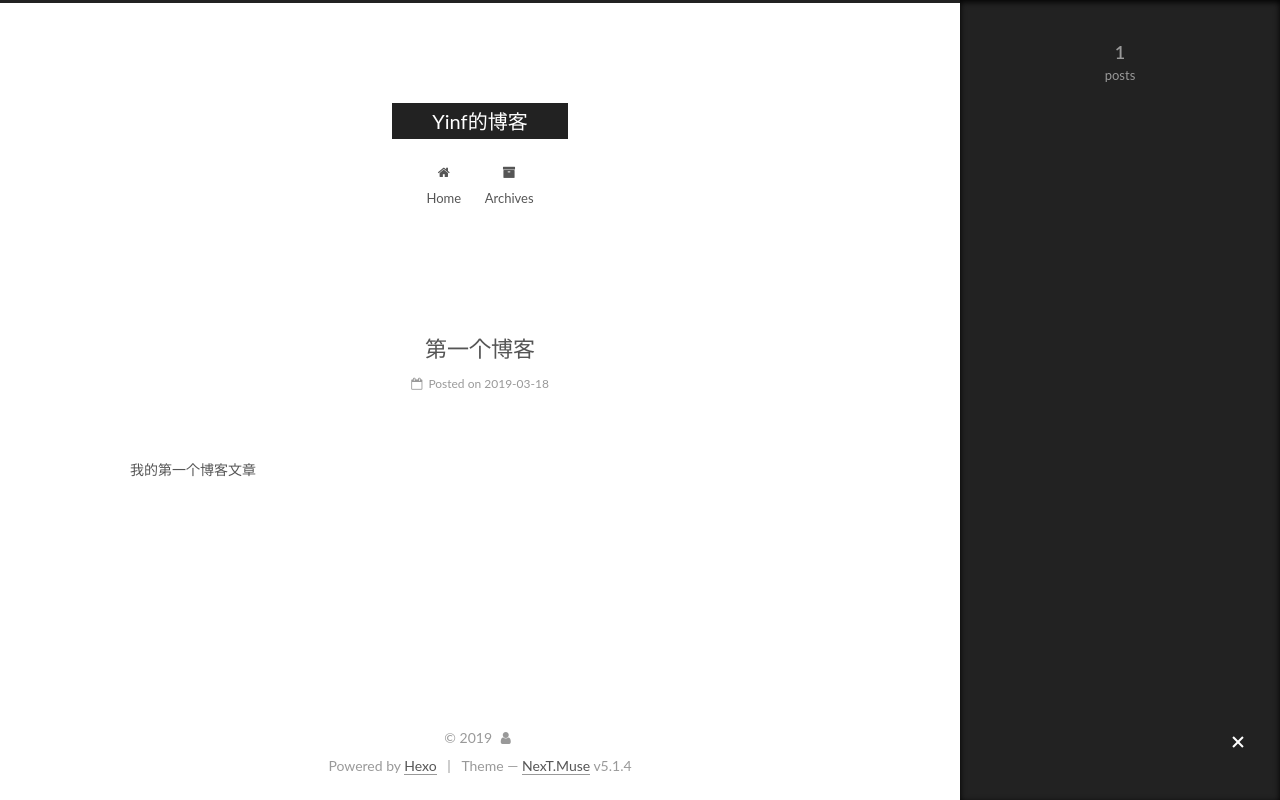
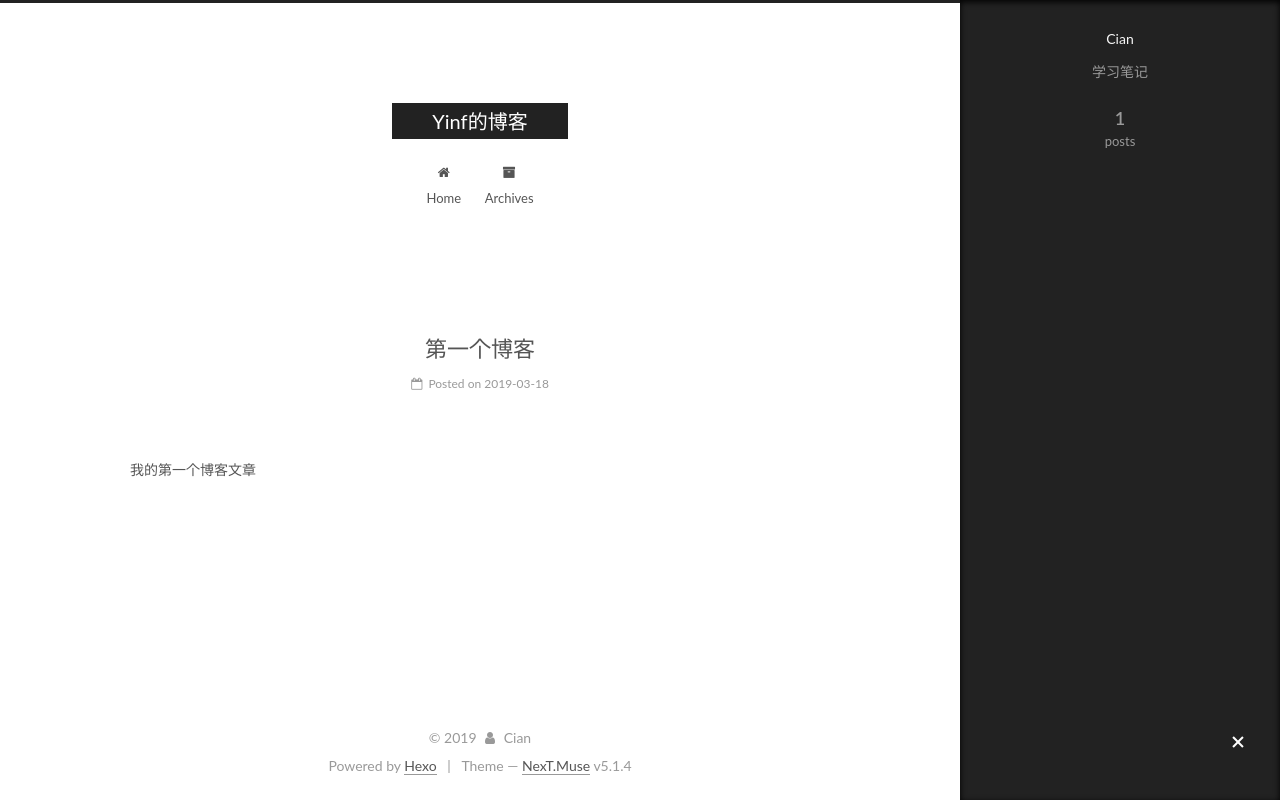
Before and after one commit to yinhf0922/yinhf0922.github.io, a plain HTML site: page index.html in a window 1280 px wide. Both pictures are taken after a click on the element 1238 px from the left and 743 px from the top of the page. Drawn offline with Linux system fonts and the light colour scheme.

Commit message:
Site updated: 2019-03-18 16:49:45

```diff
--- a/css/main.css
+++ b/css/main.css
@@ -1822,7 +1822,7 @@ pre .javascript .function {
   width: 4px;
   height: 4px;
   border-radius: 50%;
-  background: #622de5;
+  background: #913b6b;
 }
 .links-of-blogroll {
   font-size: 13px;
--- a/index.html
+++ b/index.html
@@ -79,13 +79,16 @@
 
 
 
+<meta name="description" content="学习笔记">
 <meta property="og:type" content="website">
 <meta property="og:title" content="Yinf的博客">
 <meta property="og:url" content="http://yinhf0922.github.io/index.html">
 <meta property="og:site_name" content="Yinf的博客">
+<meta property="og:description" content="学习笔记">
 <meta property="og:locale" content="en">
 <meta name="twitter:card" content="summary">
 <meta name="twitter:title" content="Yinf的博客">
+<meta name="twitter:description" content="学习笔记">
 
 
 
@@ -232,7 +235,7 @@
     <link itemprop="mainEntityOfPage" href="http://yinhf0922.github.io/2019/03/18/index/">
 
     <span hidden itemprop="author" itemscope itemtype="http://schema.org/Person">
-      <meta itemprop="name" content>
+      <meta itemprop="name" content="Cian">
       <meta itemprop="description" content>
       <meta itemprop="image" content="/images/avatar.gif">
     </span>
@@ -371,8 +374,8 @@
         <div class="site-overview">
           <div class="site-author motion-element" itemprop="author" itemscope itemtype="http://schema.org/Person">
 
-              <p class="site-author-name" itemprop="name"></p>
-              <p class="site-description motion-element" itemprop="description"></p>
+              <p class="site-author-name" itemprop="name">Cian</p>
+              <p class="site-description motion-element" itemprop="description">学习笔记</p>
           </div>
 
           <nav class="site-state motion-element">
@@ -427,7 +430,7 @@
   <span class="with-love">
     <i class="fa fa-user"></i>
   </span>
-  <span class="author" itemprop="copyrightHolder"></span>
+  <span class="author" itemprop="copyrightHolder">Cian</span>
 
 
 </div>
```
Also changed, not shown: 2019/03/18/index/index.html (+4 -4 lines), archives/2019/03/index.html (+6 -3 lines), archives/2019/index.html (+6 -3 lines), archives/index.html (+6 -3 lines).
